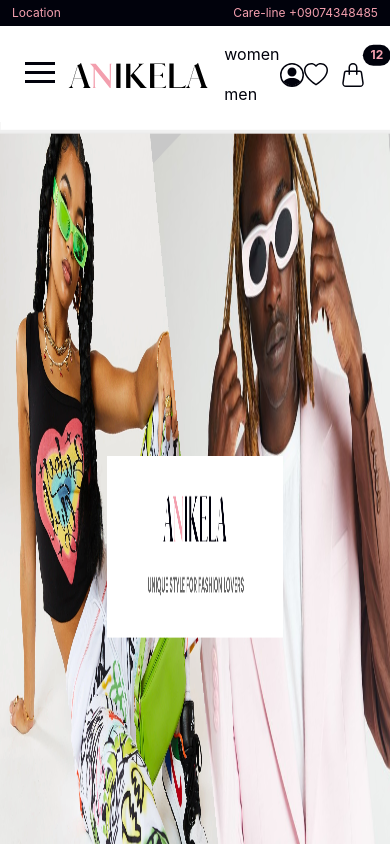
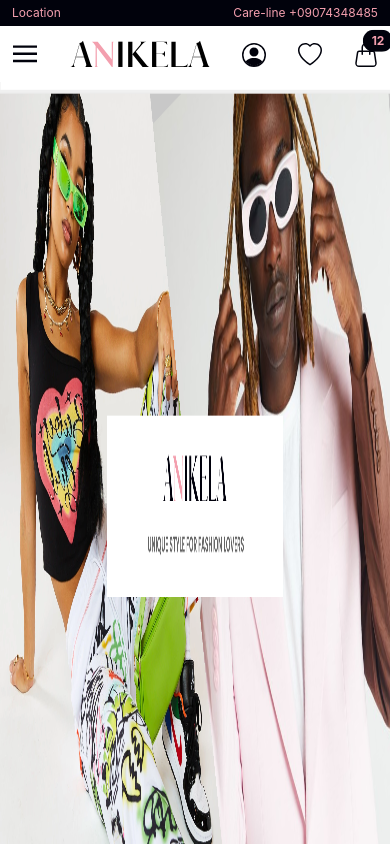
Before and after one commit to Coast-Information-Technology/anikela-ecommerce-customers-frontend, a React (Create React App) app: page / in a window 390 px wide. Shown: the top 844 px of the page. Built offline with nearby package versions, Linux system fonts and the light colour scheme.

Commit message:
fixed header responsivity

```diff
--- a/src/components/header/NavBar.tsx
+++ b/src/components/header/NavBar.tsx
@@ -1,37 +1,46 @@
 import React from "react";
+import MediaQuery from "react-responsive";
 import { Link } from "react-router-dom";
 import logo from "../../assets/resources/logo.svg";
 import Icon from "../common/icon/Icon";
 
-const NavBar: React.FC = () => {
+const SideNavToggle: React.FC = () => {
   const openSideNav = () => {
-    alert("yeehaw!!");
+    alert("Hello! Your Side Nav will soon finish rendering....");
   };
-  const noOfItemsInCart: number = 12;
+
   return (
-    <nav className="navbar">
-      <div className="container">
     <div
-          className="btn navbar-toggler flex-shrink-1"
+      className="btn px-0"
       aria-expanded="false"
       aria-label="Toggle navigation"
       onClick={openSideNav}
     >
-          <svg viewBox="-5 0 10 8" width="20" className="navbar-toggler-icon">
+      <svg viewBox="-5 0 10 8" width="40" className="navbar-toggler-icon">
         <line
           y2="8"
           stroke="rgb(1, 2, 12)"
-              stroke-width="20"
-              stroke-dasharray="1 2"
+          strokeWidth="30"
+          strokeDasharray="1 2"
         />
       </svg>
     </div>
+  );
+};
 
-        <Link to="/" className="navbar-brand">
+const NavBar: React.FC = () => {
+  const noOfItemsInCart: number = 12;
+  return (
+    <nav className="navbar">
+      <div className="container-lg">
+        <MediaQuery maxDeviceWidth={1023}>
+          <SideNavToggle />
+        </MediaQuery>
+        <Link to="/" className="">
           <img src={logo} alt="Anikela logo" className="logo" />
         </Link>
-
-        <div className="navbar-nav">
+        <MediaQuery minDeviceWidth={1024}>
+          <div className="navbar-nav flex-row flex-grow-1 justify-content-evenly">
             <Link to="products/women" className="nav-link">
               women
             </Link>
@@ -39,14 +48,16 @@
               men
             </Link>
           </div>
+        </MediaQuery>
 
-        <div className="nav-util flex-shrink-1">
+        <MediaQuery minDeviceWidth={576}>
+          <div className="nav-util">
             <Link to="dashboard">
               <Icon icon="user" title="your account" className="" size={24} />
             </Link>
           </div>
 
-        <div className="nav-util flex-shrink-1">
+          <div className="nav-util">
             <Link to="wishlist" className="">
               <Icon
                 icon="wishlist"
@@ -56,8 +67,9 @@
               />
             </Link>
           </div>
+        </MediaQuery>
 
-        <div className="nav-util position-relative btn flex-shrink-1">
+        <div className="nav-util position-relative">
           <Link to="shopping-cart">
             <Icon
               icon="shopping-bag"
@@ -66,7 +78,7 @@
               size={24}
             />
           </Link>
-          <span className="position-absolute top-0 start-100 translate-middle badge rounded-pill text-primary bg-secondary">
+          <span className="position-absolute btn top-0 start-100 translate-middle badge rounded-pill text-primary bg-secondary">
             {noOfItemsInCart.toString()}
             <span className="visually-hidden">items in cart</span>
           </span>
```
Lines whose indentation alone changed are shown as unchanged.
